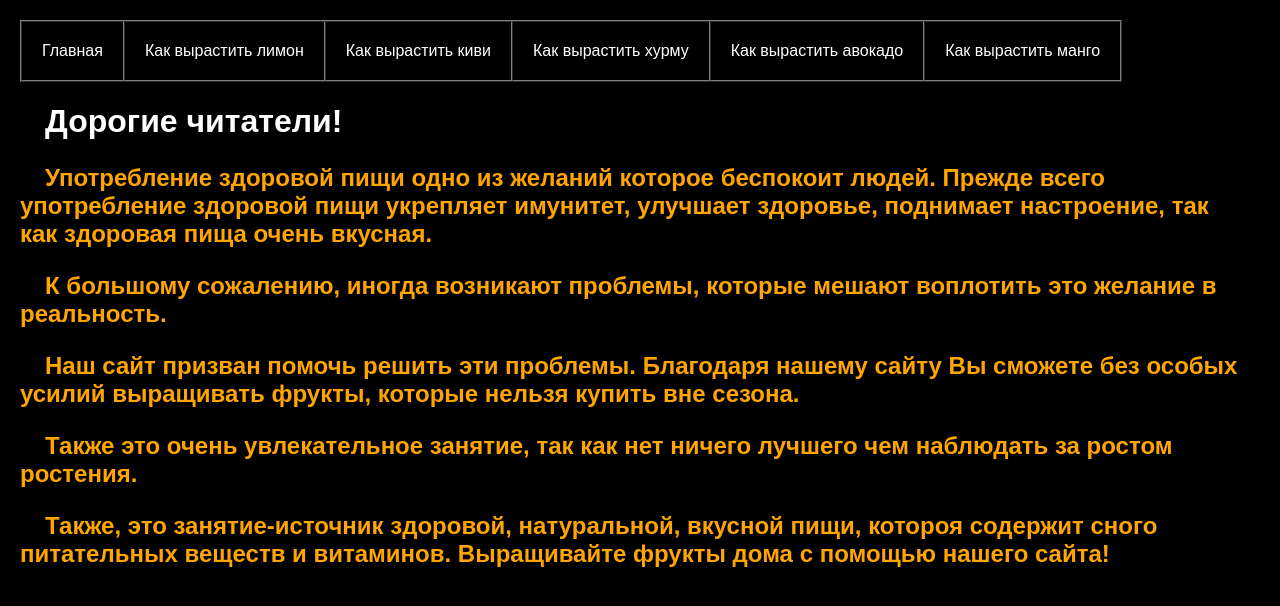
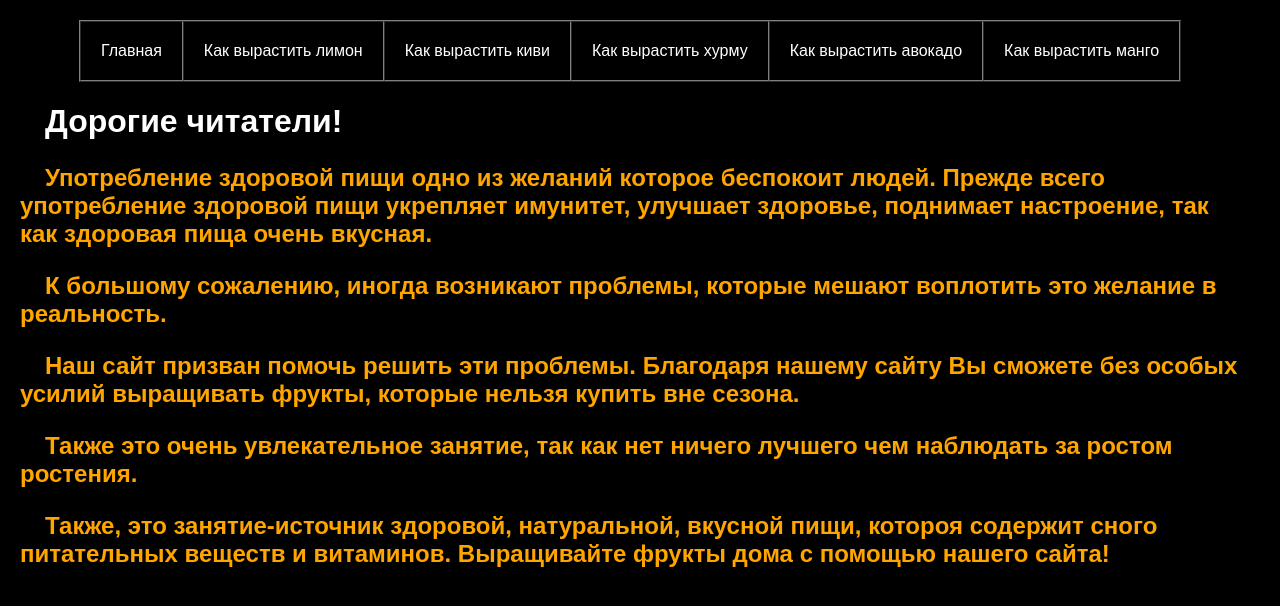
Before and after one commit to mah1023/summerworkv1, a plain HTML site: page index.html in a window 1280 px wide. Drawn offline with Linux system fonts and the light colour scheme.

Commit message:
Update style.css

```diff
--- a/style.css
+++ b/style.css
@@ -1,5 +1,5 @@
 .text{font-family:arial;margin:auto;}
-.tabl {font-family:arial;}
+.tabl {font-family:arial;margin:auto;}
 .text1{font-family:arial;}
 .index{font-family:arial;margin-top:20px;margin-right:40px;margin-bottom:100px;margin-left:20px;}
 p {text-indent:25px; color:ffa500;background-color: #000000}
```
